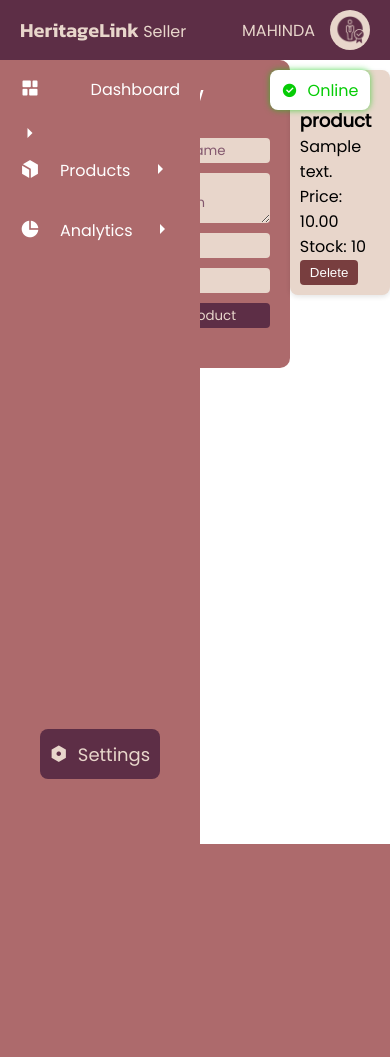
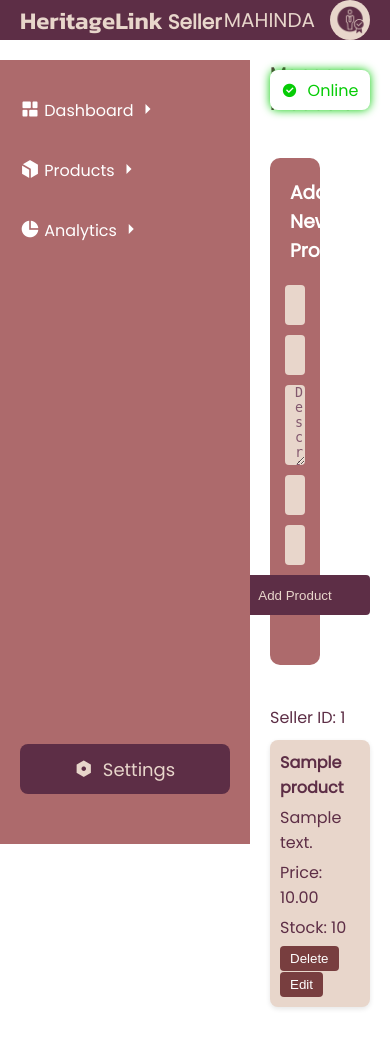
Before and after one commit to IHANsaja/HeritageLink, a PHP site: page /PHP/seller-dashboard.php in a window 390 px wide, after a click on "Products". Before the commit the page ends 844 px from the top, so only its background shows below. Run offline with PHP 8.4, Linux system fonts and the light colour scheme; tables that the repository leaves empty hold one stand-in row (values such as "Sample post").

Commit message:
product adding and deleting scripts added

```diff
--- a/PHP/seller-dashboard.php
+++ b/PHP/seller-dashboard.php
@@ -6,6 +6,13 @@
     <title>Heritage Link Seller Dashboard</title>
     <link rel="stylesheet" href="https://cdnjs.cloudflare.com/ajax/libs/remixicon/4.2.0/remixicon.css">
     <link rel="stylesheet" href="../styles/styles-sellerDB.css">
+    <script>
+        function showMessage(message) {
+            const messageDiv = document.getElementById('message');
+            messageDiv.textContent = message;
+            messageDiv.style.display = 'block';
+        }
+    </script>
 </head>
 <body>
 
@@ -64,31 +71,43 @@
     </div>
 
     <!-- Products Section -->
-<div id="products" class="tab-content">
+    <div id="products" class="products-tab">
         <h3>Manage Products</h3>
 
         <!-- Add Product Form -->
         <div class="add-product" id="add">
             <h3>Add New Product</h3>
-        <form id="add-product-form" method="POST" action="add_product.php">
+            <form id="add-product-form">
+                <!-- Your form fields here -->
+                <input type="text" name="seller_id" placeholder="Seller ID" required>
                 <input type="text" name="product_name" placeholder="Product Name" required>
-            <textarea name="description" placeholder="Product Description"></textarea>
+                <textarea name="description" placeholder="Description"></textarea>
                 <input type="number" name="price" placeholder="Price" required>
                 <input type="number" name="stock" placeholder="Stock" required>
                 <button type="submit">Add Product</button>
             </form>
         </div>
+        <div id="message" style="font-weight: 600;color: rgb(43, 255, 43); transition: 1s ease-in-out;"></div>
 
         <!-- List of Products -->
         <div id="product-list">
             <?php
-        require 'config.php'; // your database configuration file
-        $seller_id = 1; // replace with dynamic seller ID
-        $query = "SELECT * FROM Products WHERE seller_id = $seller_id";
-        $result = mysqli_query($conn, $query);
+            require 'config.php'; // Ensure this includes the correct database connection
 
-        if (mysqli_num_rows($result) > 0) {
-            while ($row = mysqli_fetch_assoc($result)) {
+            $seller_id = 1; // Replace with the actual seller ID if needed
+
+            // Debug: Print the seller_id and SQL query
+            echo "<p>Seller ID: $seller_id</p>";
+
+            // Prepare SQL statement
+            $query = "SELECT * FROM Products WHERE seller_id = ?";
+            if ($stmt = $conn->prepare($query)) {
+                $stmt->bind_param("i", $seller_id); // Bind parameters
+                $stmt->execute();
+                $result = $stmt->get_result();
+
+                if ($result->num_rows > 0) {
+                    while ($row = $result->fetch_assoc()) {
                         echo "
                         <div class='product-item'>
                             <h4>{$row['product_name']}</h4>
@@ -99,11 +118,22 @@
                                 <input type='hidden' name='product_id' value='{$row['product_id']}'>
                                 <button type='submit'>Delete</button>
                             </form>
+                            <form method='GET' action='../PHP/edit_product.php'>
+                                <input type='hidden' name='product_id' value='{$row['product_id']}'>
+                                <button type='submit'>Edit</button>
+                            </form>
                         </div>";
                     }
                 } else {
                     echo "<p>No products found.</p>";
                 }
+
+                $stmt->close();
+            } else {
+                echo "<p>Error preparing the SQL statement: " . $conn->error . "</p>";
+            }
+
+            $conn->close();
             ?>
         </div>
     </div>
--- a/styles/styles-sellerDB.css
+++ b/styles/styles-sellerDB.css
@@ -22,7 +22,6 @@
     background-color: #5D2E46;
     color: #FFF;
     display: flex;
-    flex-wrap: wrap;
     align-items: center;
     padding: 0 20px;
     z-index: 1;
@@ -36,21 +35,17 @@
     color: #E8D6CB;
 }
 
-.top-bar span {
+.top-bar span, .top-bar .username {
     font-family: 'Poppins', sans-serif;
     font-size: 20px;
-    font-weight: 400;
     color: #E8D6CB;
 }
 
 .top-bar .username {
     font-size: 18px;
     display: flex;
-    flex-direction: row;
-    justify-content: center;
     align-items: center;
     gap: 15px;
-    color: #E8D6CB;
 }
 
 .top-bar .username .seller-icon {
@@ -77,13 +72,10 @@
     top: 60px; /* Starts right under the header */
     bottom: 0;
     left: 0;
-    z-index: 0; /* Sidebar goes under the header */
     display: flex;
     flex-direction: column;
     justify-content: space-between;
     padding-bottom: 30px;
-    flex-grow: 1;
-    flex-shrink: 1;
 }
 
 /* Menu Items */
@@ -91,34 +83,18 @@
     flex-grow: 1;
     display: flex;
     flex-direction: column;
-    justify-content: flex-start;
-    align-items: flex-start;
     padding-top: 20px;
     width: 100%;
 }
 
-/* Individual menu items */
 .menu a {
     display: flex;
     align-items: center;
-    justify-content: space-between;
-    padding-left: 20px;
-    padding-right: 20px;
+    padding: 0 20px;
     height: 60px;
-    width: 100%;
     color: #FFF;
     text-decoration: none;
     background-color: transparent;
-}
-
-.menu .item1,
-.menu .item2,
-.menu .item3{
-    display: flex;
-    flex-direction: row;
-    justify-content: space-between;
-    flex-wrap: wrap;
-    gap: 20px;
 }
 
 .menu a:hover {
@@ -128,15 +104,12 @@
 /* Icons inside the menu items */
 .menu a i {
     font-size: 20px;
-    color: #FFF;
 }
 
 .settings {
-    margin-top: auto;
     background-color: #5D2E46;
     height: 50px;
-    margin-left: 20px;
-    margin-right: 20px;
+    margin: 20px; /* Adjust margin for better spacing */
     border-radius: 8px;
     display: flex;
     align-items: center;
@@ -144,30 +117,24 @@
     gap: 10px;
     font-size: 18px;
     cursor: pointer;
-    top: 50%;
-    transform: translateY(-50%);
     transition: 0.4s ease-in-out;
 }
 
 .settings i {
     color: #E8D6CB;
-    transition: 0.6s ease-in-out;
 }
 
 a.settings-link {
-    height: 60px;
-    margin-left: 20px;
-    margin-right: 20px;
     text-decoration: none;
     color: #E8D6CB;
 }
 
-.settings:hover{
+.settings:hover {
     scale: 1.1;
     box-shadow: 0px 5px 10px #5D2E46;
 }
 
-.settings-link:hover i{
+.settings-link:hover i {
     scale: 1.3;
     rotate: 360deg;
 }
@@ -201,7 +168,7 @@
     width: 750px;
 }
 
-.vert{
+.vert {
     display: flex;
     flex-direction: column;
     gap: 30px;
@@ -215,12 +182,10 @@
     box-shadow: 0 2px 5px rgba(0, 0, 0, 0.1);
 }
 
-.product-item h4 {
-    font-size: 18px;
-}
-
+.product-item h4,
 .product-item p {
     font-size: 16px;
+    margin-bottom: 5px;
 }
 
 .product-item button {
@@ -238,28 +203,27 @@
 }
 
 .products-tab {
-    margin-left: 250px !important;
-    padding: 20px !important;
-    display: flex !important;
-    flex-direction: column !important;
-    gap: 20px !important;
+    margin-left: 250px;
+    padding: 20px;
+    display: flex;
+    flex-direction: column;
+    gap: 20px;
     color: #5D2E46;
 }
 
 #add-product-form {
-    margin-bottom: 20px !important; /* Adds space below the form */
+    margin-bottom: 30px; /* Added space below the form */
 }
 
 #product-list {
-    margin-bottom: 20px !important; /* Adds space below the product list */
+    margin-bottom: 20px; /* Added space below the product list */
 }
 
 .products-tab h3 {
-    margin-bottom: 20px !important; /* Adds space below the header */
-
+    margin-bottom: 20px; /* Added space below the header */
 }
 
-.add-product{
+.add-product {
     color: #fff;
     background-color: #AD6A6C;
     display: flex;
@@ -269,7 +233,7 @@
     width: 50%;
 }
 
-.add-product form{
+.add-product form {
     display: flex;
     flex-direction: column;
     gap: 10px;
@@ -277,39 +241,37 @@
     align-items: center;
 }
 
-.add-product form button{
+.add-product form button {
     width: 150px;
-    height: 25px;
+    height: 40px;
     border-radius: 4px;
     border: none;
     background-color: #5D2E46;
     color: #E8D6CB;
     font-weight: 500;
-    font-family: 'Poppins', sans-serif;
     cursor: pointer;
 }
 
-.add-product form input, textarea{
+.add-product form input,
+textarea {
     padding-inline: 10px;
     width: 100%;
     background-color: #E8D6CB;
-}
-
-.add-product form input::placeholder, textarea::placeholder{
-    font-family: 'Poppins', sans-serif;
-    color: #83586e;
-}
-
-.add-product form input{
-    height: 25px;
     border-radius: 4px;
     border: none;
 }
 
-.add-product form textarea{
-    height: 50px;
-    border-radius: 4px;
-    border: none;
+.add-product form input::placeholder,
+textarea::placeholder {
+    color: #83586e;
+}
+
+.add-product form input {
+    height: 40px;
+}
+
+.add-product form textarea {
+    height: 80px;
 }
 
 .db-online {
@@ -317,13 +279,12 @@
     top: 70px;
     right: 20px;
     background-color: #fff;
-    color: rgb(6, 204, 6);
+    color: rgb(6, 204, 6); /* Text color */
     height: 40px;
     width: 100px;
     border-radius: 8px;
     z-index: 1000;
     display: flex;
-    flex-direction: row;
     justify-content: center;
     align-items: center;
     gap: 10px;
@@ -331,6 +292,26 @@
     cursor: pointer;
     animation: pulse 1s infinite;
 }
+
+.db-offline {
+    position: absolute;
+    top: 70px;
+    right: 20px;
+    background-color: #fff;
+    color: rgb(204, 6, 6); /* Text color */
+    height: 40px;
+    width: 100px;
+    border-radius: 8px;
+    z-index: 1000;
+    display: flex;
+    justify-content: center;
+    align-items: center;
+    gap: 10px;
+    box-shadow: 0 0 10px rgba(204, 6, 6, 0.5);
+    cursor: pointer;
+    animation: pulse 1s infinite;
+}
+
 
 @keyframes pulse {
     0% {
@@ -343,60 +324,3 @@
         box-shadow: 0 0 5px rgba(6, 204, 6, 0.5);
     }
 }
-
-.db-offline{
-    position: absolute;
-    top: 70px;
-    right: 20px;
-    background-color: #fff;
-    color: rgb(204, 6, 6);
-    height: 40px;
-    width: 100px;
-    border-radius: 8px;
-    z-index: 1000;
-    display: flex;
-    flex-direction: row;
-    justify-content: center;
-    align-items: center;
-    gap: 10px;
-    box-shadow: 0px 0px 5px rgb(204, 6, 6);
-    cursor:pointer;
-}
-
-.analytics{
-    margin-left: 250px !important;
-    padding: 20px !important;
-}
-
-/* Responsive Adjustments */
-@media screen and (max-width: 1024px) {
-    .sidebar {
-        width: 25%;
-    }
-    .content {
-        margin-left: 25%;
-    }
-}
-
-@media screen and (max-width: 768px) {
-    .top-bar h2 {
-        font-size: 20px;
-    }
-
-    .top-bar span {
-        font-size: 16px;
-    }
-
-    .top-bar .username {
-        font-size: 14px;
-    }
-
-    .sidebar {
-        width: 200px;
-    }
-
-    .content {
-        margin-left: 200px;
-        padding: 10px;
-    }
-}
```
Also changed, not shown: PHP/add_product.php (+27 -6 lines), PHP/delete_product.php (+7 -2 lines), scripts/script-sellerDB.js (+45 -4 lines). Lines whose indentation alone changed are shown as unchanged.
